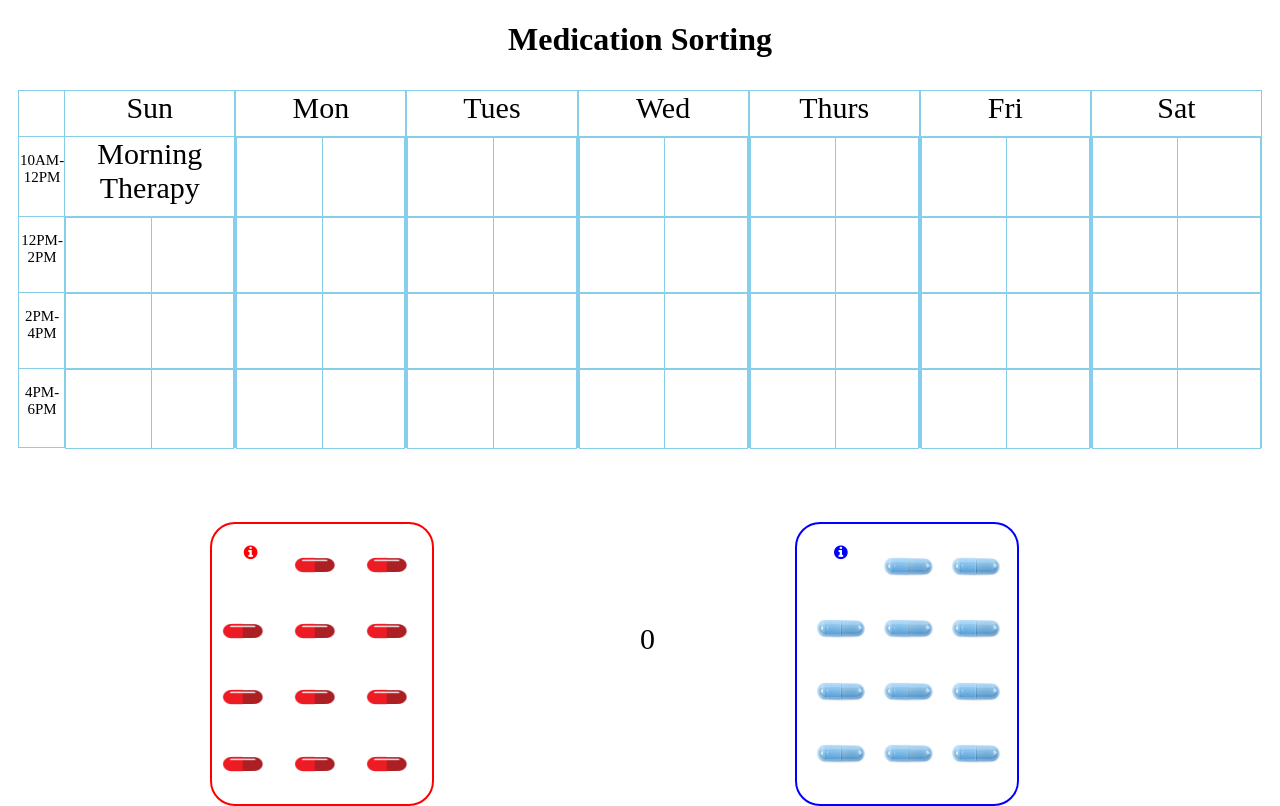
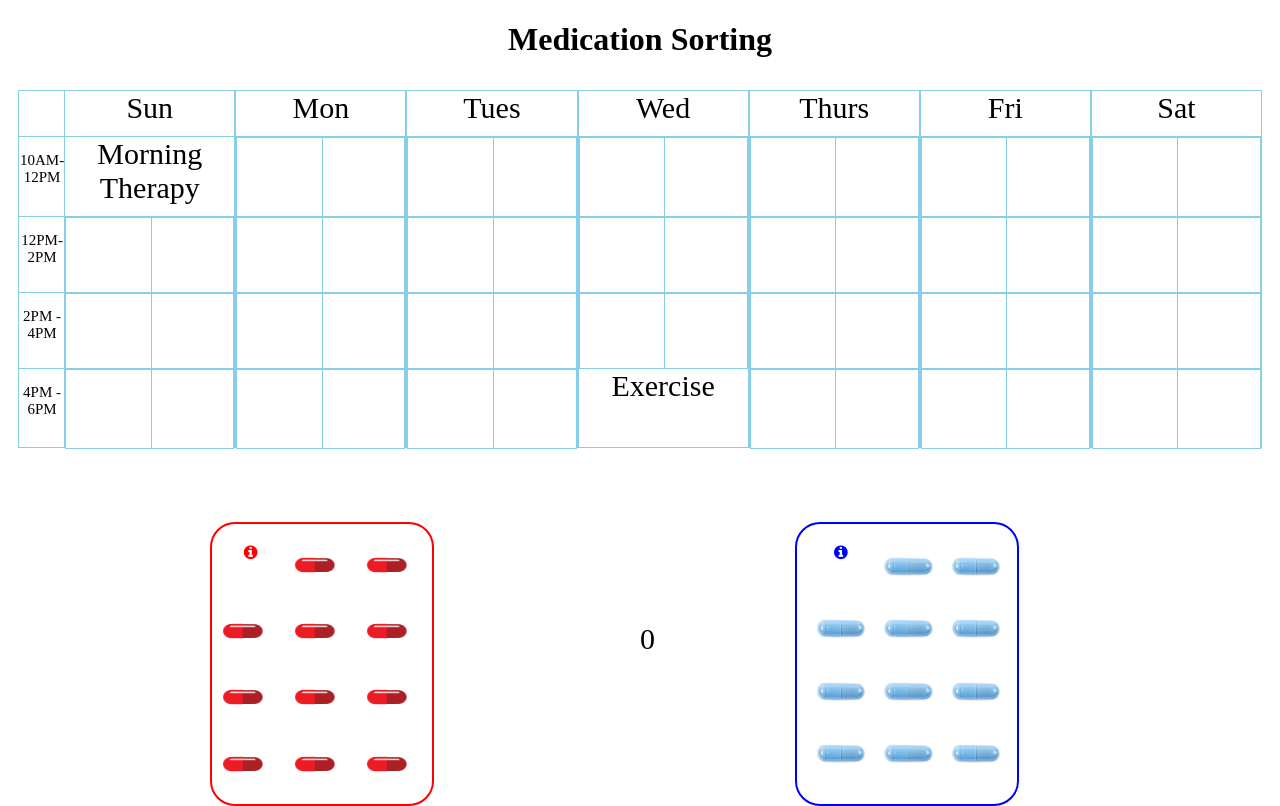
Before and after one commit to josephkim583/Medication_Sorting_Game, a plain HTML site: page medication.html in a window 1280 px wide. Drawn offline with Linux system fonts and the light colour scheme.

Commit message:
latest medication

```diff
--- a/medication.html
+++ b/medication.html
@@ -147,7 +147,7 @@
 
             <!-- Time 3 -->
             <div class = "time">
-                <p> 2PM-4PM </p>
+                <p> 2PM - 4PM </p>
             </div>
             <div id = "Sun3" >
                     <div class = "left" id="Sun3r"  onClick="calender_click(this.id)" >
@@ -208,7 +208,7 @@
 
             <!-- Time 4 -->
             <div class = "time">
-                <p>4PM-6PM</p>
+                <p>4PM - 6PM</p>
             </div>
             <div id = "Sun4" >
                     <div class = "left" id= "Sun4r"  onClick="calender_click(this.id)" >
@@ -235,12 +235,13 @@
                         </div>
             </div>
             <div id = "Wed4" >
-                    <div class = "left" id="Wed4r"   onClick="calender_click(this.id)">
+                    <!-- <div class = "left" id="Wed4r"   onClick="calender_click(this.id)">
 
                         </div>
                         <div class = "right" id ="Wed4b"   onClick="calender_click(this.id)">
 
-                        </div>
+                        </div> -->
+                        Exercise
             </div>
             <div id = "Thurs4" >
                     <div class = "left" id ="Thurs4r"   onClick="calender_click(this.id)">
--- a/medication.js
+++ b/medication.js
@@ -109,6 +109,7 @@ function blue_medicine_click(){
 function red_medicine_click(){
     var hand_val = my_hand["count"];
     var hand_type = my_hand["type"];
+    document.body.style.cursor = "url('redpill.jpg')";
 
 
     if (hand_val == 1 && hand_type == "b"){
```
Also changed, not shown: data.txt (added), package-lock.json (added).
